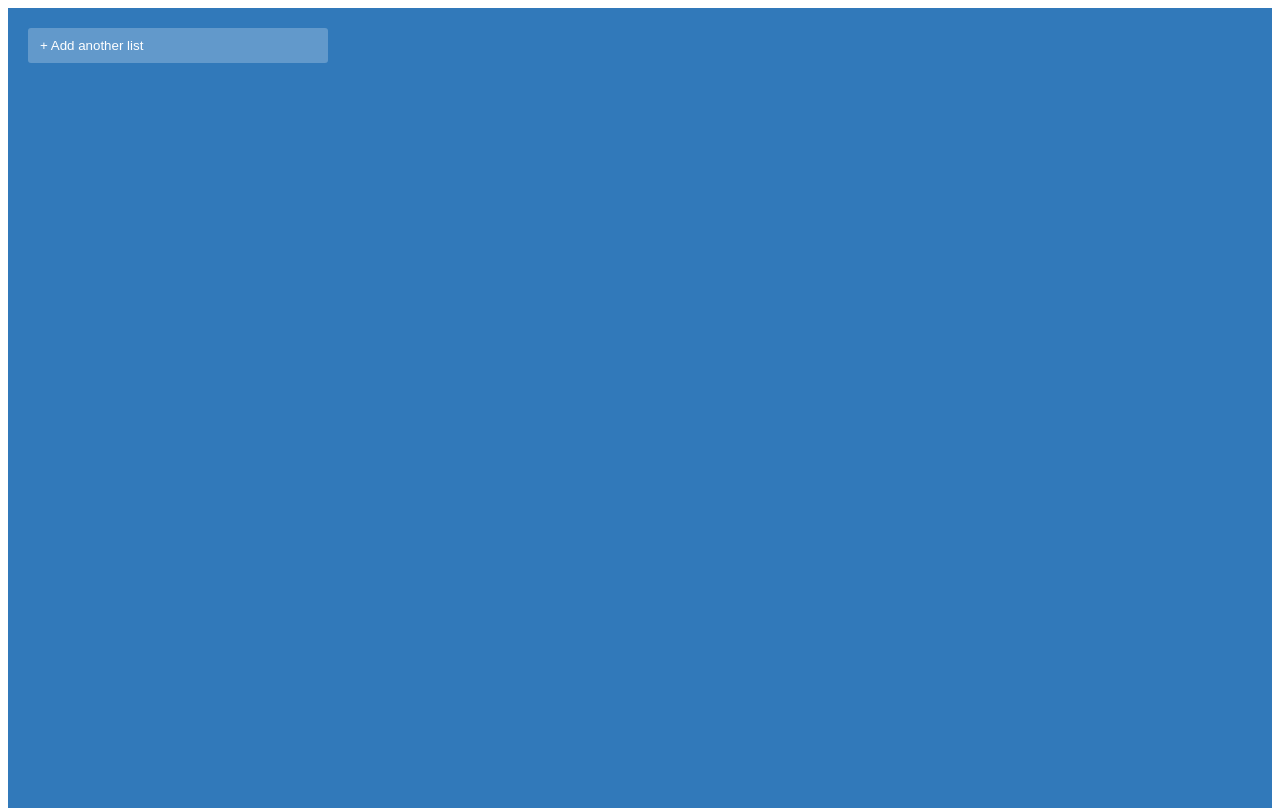
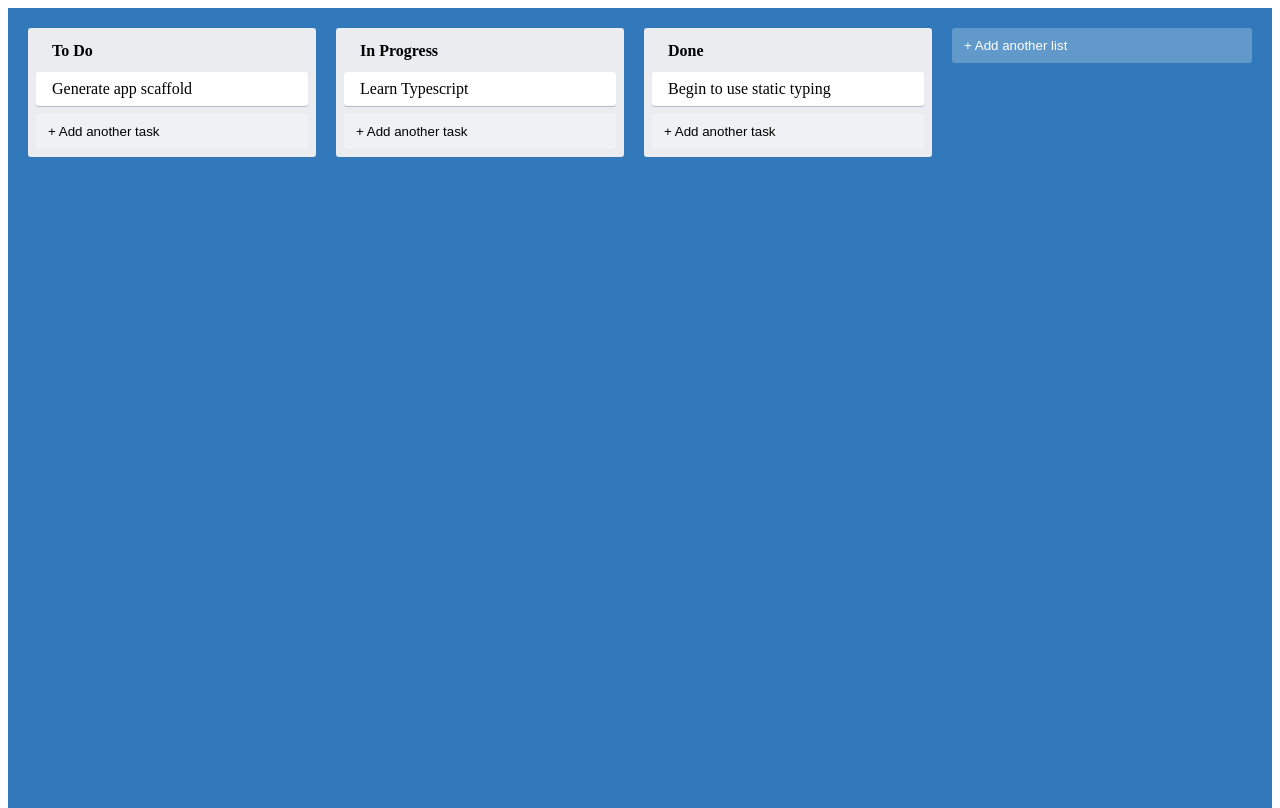
Before and after one commit to j-machuca/react-tutorial, a React (Create React App) app: page / in a window 1280 px wide. Built offline with nearby package versions, Linux system fonts and the light colour scheme.

Commit message:
added providers

```diff
--- a/src/App.tsx
+++ b/src/App.tsx
@@ -1,10 +1,26 @@
+// Modules
 import React from "react";
+
+// Styles
 import { AppContainer } from "./styles";
+
+// Components
 import { AddNewItem } from "./AddNewItem";
+import { Card } from "./Card";
+import { Column } from "./Column";
 
 function App() {
   return (
     <AppContainer>
+      <Column text="To Do">
+        <Card text="Generate app scaffold" />
+      </Column>
+      <Column text="In Progress">
+        <Card text="Learn Typescript" />
+      </Column>
+      <Column text="Done">
+        <Card text="Begin to use static typing" />
+      </Column>
       <AddNewItem toggleButtonText="+ Add another list" onAdd={console.log} />
     </AppContainer>
   );
--- a/src/Column.tsx
+++ b/src/Column.tsx
@@ -1,4 +1,5 @@
 import React, { FC } from "react";
+import { AddNewItem } from "./AddNewItem";
 
 import { ColumnContainer, ColumnTitle } from "./styles";
 
@@ -10,8 +11,13 @@ type ColumnProps = {
 export const Column: FC<ColumnProps> = ({ text, children }) => {
   return (
     <ColumnContainer>
-      <ColumnTitle>Column Title</ColumnTitle>
+      <ColumnTitle>{text}</ColumnTitle>
       {children}
+      <AddNewItem
+        toggleButtonText="+ Add another task"
+        onAdd={console.log}
+        dark
+      />
     </ColumnContainer>
   );
 };
--- a/src/NewItemForm.tsx
+++ b/src/NewItemForm.tsx
@@ -1,5 +1,7 @@
-import { useState } from "react";
+import React, { useState } from "react";
 import { NewItemFormContainer, NewItemButton, NewItemInput } from "./styles";
+
+import { useFocus } from "./utils/useFocus";
 
 type NewItemFormProps = {
   onAdd(text: string): void;
@@ -7,12 +9,23 @@ type NewItemFormProps = {
 
 export const NewItemForm = ({ onAdd }: NewItemFormProps) => {
   const [text, setText] = useState("");
+  const inputRef = useFocus();
+
+  const handleAddText = (event: React.KeyboardEvent<HTMLInputElement>) => {
+    if (event.key === "Enter") {
+      onAdd(text);
+    }
+  };
 
   return (
     <NewItemFormContainer>
-      <NewItemInput value={text} onChange={(e) => setText(e.target.value)}>
-        <NewItemButton onClick={() => onAdd(text)}>Create</NewItemButton>
-      </NewItemInput>
+      <NewItemInput
+        ref={inputRef}
+        value={text}
+        onChange={(e) => setText(e.target.value)}
+        onKeyPress={handleAddText}
+      />
+      <NewItemButton onClick={() => onAdd(text)}>Create</NewItemButton>
     </NewItemFormContainer>
   );
 };
--- a/src/index.tsx
+++ b/src/index.tsx
@@ -2,13 +2,16 @@ import React from "react";
 import ReactDOM from "react-dom/client";
 import "./index.css";
 import App from "./App";
+import { AppStateProvider } from "./state/AppStateContext";
 
 const root = ReactDOM.createRoot(
   document.getElementById("root") as HTMLElement
 );
 root.render(
   <React.StrictMode>
-    <App />
+    <AppStateProvider>
+      <App />
+    </AppStateProvider>
   </React.StrictMode>
 );
 
--- /dev/null
+++ b/src/state/AppStateContext.tsx
@@ -0,0 +1,80 @@
+import React, { FC, createContext } from "react";
+
+// Types
+
+interface Task {
+  id: string;
+  text: string;
+}
+
+interface List {
+  id: string;
+  text: string;
+  tasks: Task[];
+}
+
+export interface AppState {
+  lists: List[];
+}
+
+// State
+
+const appData: AppState = {
+  lists: [
+    {
+      id: "0",
+      text: "To Do",
+      tasks: [
+        {
+          id: "c0",
+          text: "Generate app scaffold",
+        },
+      ],
+    },
+    {
+      id: "1",
+      text: "In Progress",
+      tasks: [
+        {
+          id: "c2",
+          text: "Learn Typescript",
+        },
+      ],
+    },
+    {
+      id: "2",
+      text: "Done",
+      tasks: [
+        {
+          id: "c3",
+          text: "Begin to use static typing",
+        },
+      ],
+    },
+  ],
+};
+
+// Context
+type AppStateContextProps = {
+  lists: List[];
+  getTasksByListId(id: string): Task[];
+  children?: React.ReactNode;
+};
+
+const AppStateContext = createContext({} as AppStateContextProps);
+
+//   Provider
+
+export const AppStateProvider = ({ children }: React.PropsWithChildren<{}>) => {
+  const { lists } = appData;
+
+  const getTasksByListId = (id: string) => {
+    return lists.find((list) => list.id === id)?.tasks || [];
+  };
+
+  return (
+    <AppStateContext.Provider value={{ lists, getTasksByListId }}>
+      {children}
+    </AppStateContext.Provider>
+  );
+};
```
